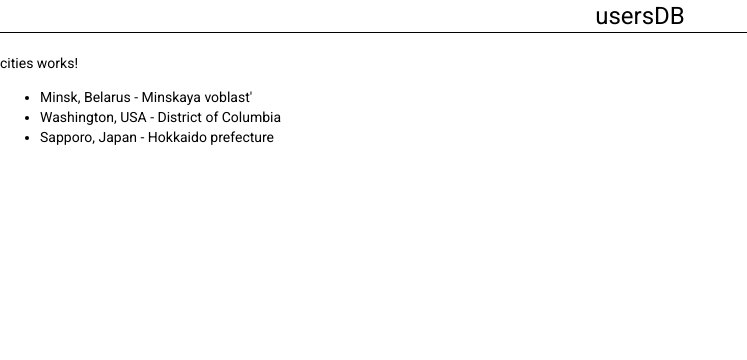
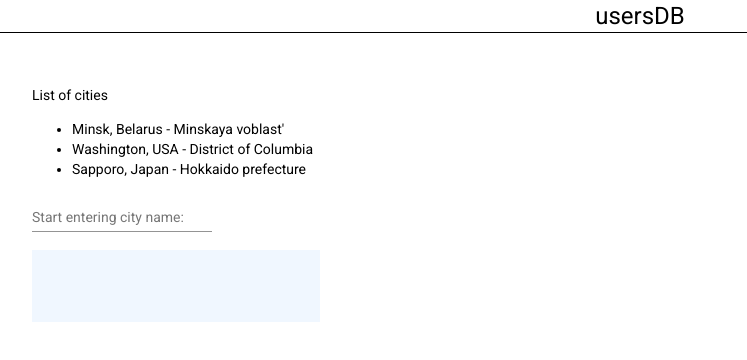
Before and after one commit to Pavel-chemist/usersDB, an Angular app: page /cities in a window 1280 px wide. Shown: the top 360 px of the page, without its empty margins (0-747 px from the left). Built offline with nearby package versions, Linux system fonts and the light colour scheme.

Commit message:
small updates

```diff
--- a/src/app/Modules/misc/components/cities/cities.component.css
+++ b/src/app/Modules/misc/components/cities/cities.component.css
@@ -0,0 +1,16 @@
+.sities-main-container
+{
+    display: block;
+    padding: 32px;
+}
+
+.sities-suggestion-output
+{
+    display: inline-block;
+    padding: 16px;
+    /* margin: 8px auto 8px 0px; */
+    background-color: #f0f7ff;
+    line-height: 32px;
+    height: 40px;
+    min-width: 256px;
+}
--- a/src/app/Modules/misc/components/cities/cities.component.html
+++ b/src/app/Modules/misc/components/cities/cities.component.html
@@ -1,5 +1,19 @@
-<p>cities works!</p>
+<div class="sities-main-container">
+    <p>List of cities</p>
 
-<ul>
-    <li *ngFor="let city of citiesArray">{{city | formatCity}}</li>
-</ul>
+    <ul>
+        <li *ngFor="let city of citiesArray">{{city | formatCity}}</li>
+    </ul>
+
+    <!-- add input -->
+
+    <mat-form-field class="user-form-text-field">
+        <mat-label>Start entering city name:</mat-label>
+        <input matInput type="text" [formControl]="cityName" (input)="onInput()">
+    </mat-form-field>
+    <div>
+        <div class="sities-suggestion-output">
+            {{citySuggestion | formatCity }}
+        </div>
+    </div>
+</div>
--- a/src/app/Modules/misc/components/cities/cities.component.ts
+++ b/src/app/Modules/misc/components/cities/cities.component.ts
@@ -1,4 +1,5 @@
 import { Component, OnInit } from '@angular/core';
+import { FormControl } from '@angular/forms';
 import { City } from 'src/app/Modules/shared/Interfaces/city.interface';
 
 @Component(
@@ -29,10 +30,44 @@ export class CitiesComponent implements OnInit {
 	]
 
 
+	public inputText: string = '';
+	public citySuggestion: City | undefined;
+	// private count: number = 0;
+
+
 	constructor() { }
 
 	ngOnInit(): void
 	{
 	}
 
+
+	public cityName: FormControl = new FormControl( '' );
+
+
+	public onInput(): void
+	{
+
+		this.citySuggestion = this.findCity( this.cityName.value );
+
+	}
+
+	private findCity( input: string ): City | undefined
+	{
+		let foundCity: City | undefined;
+		if (input.length > 0)
+		{
+			foundCity = this.citiesArray.find(record => input == record.city.slice(0, input.length) );
+		}
+		else
+		{
+			foundCity = undefined;
+		}
+
+		console.log(`${input}, ${foundCity?.city}`);
+
+		return foundCity;
+	}
+
+	// private
 }
--- a/src/app/Modules/misc/misc.module.ts
+++ b/src/app/Modules/misc/misc.module.ts
@@ -2,6 +2,8 @@ import { NgModule } from '@angular/core';
 import { CommonModule } from '@angular/common';
 import { CitiesComponent } from './components/cities/cities.component';
 import { FormatCityPipe } from './pipes/format-city.pipe';
+import { MatInputModule } from '@angular/material/input';
+import { ReactiveFormsModule } from '@angular/forms';
 
 
 
@@ -14,7 +16,9 @@ import { FormatCityPipe } from './pipes/format-city.pipe';
 	],
 	imports:
 	[
-		CommonModule
+		CommonModule,
+		MatInputModule,
+		ReactiveFormsModule
 	]
 })
 
--- a/src/app/Modules/misc/pipes/format-city.pipe.ts
+++ b/src/app/Modules/misc/pipes/format-city.pipe.ts
@@ -6,9 +6,19 @@ import { City } from '../../shared/Interfaces/city.interface';
 })
 export class FormatCityPipe implements PipeTransform {
 
-	transform( value: City ): string
+	transform( value: City | undefined ): string
 	{
-		let formattedCityName: string = `${value.city}, ${value.country} - ${value.region}`;
+		let formattedCityName: string;
+		if ( value == undefined )
+		{
+			formattedCityName = '';
+		}
+		else
+		{
+			formattedCityName = `${value.city}, ${value.country} - ${value.region}`;
+		}
+
+		console.log(value);
 
 		return formattedCityName;
 	}
```
